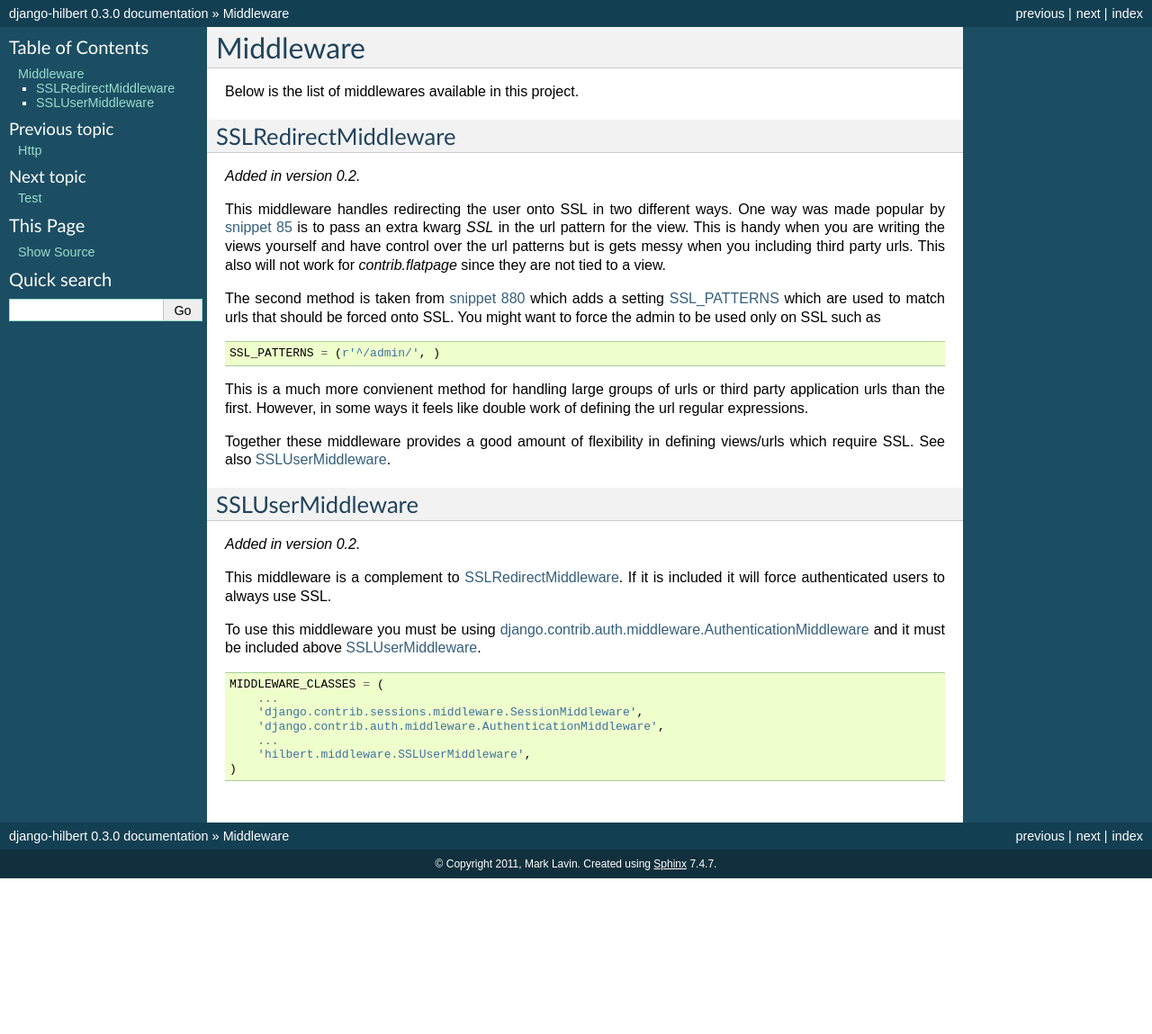
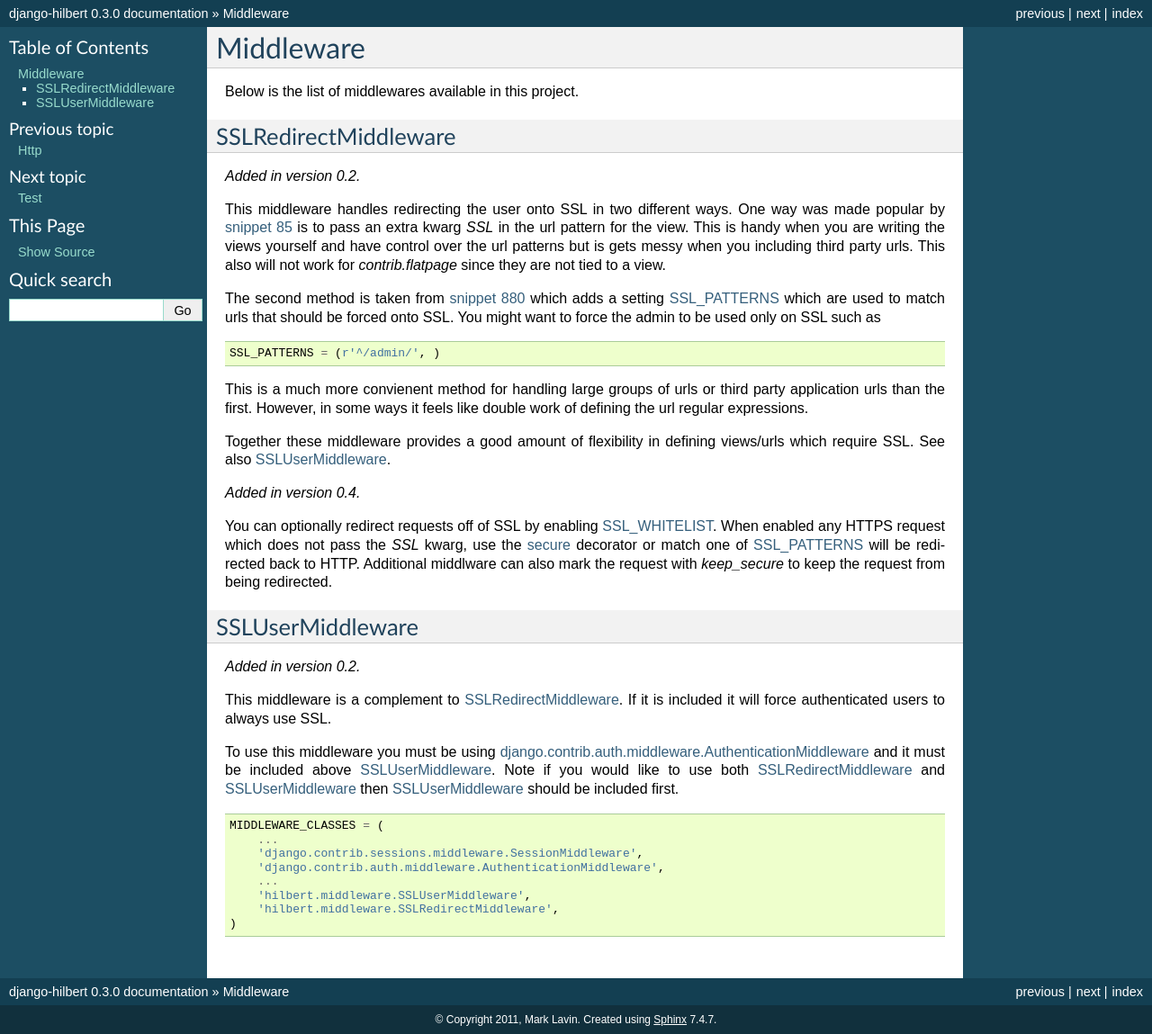
Before and after one commit to mlavin/django-hilbert, a Sphinx documentation site: the page built from docs/middleware.rst, in a window 1280 px wide. Shown: the whole page at 90% size. Built offline with Sphinx 7.4.7, drawn with Linux system fonts in a browser that asks for light colours; before the commit the page ends 976 px from its top, so only the background shows below that.

Commit message:
Final note on using SSL_WHITELIST in middleware docs. Fixes #5.

```diff
--- a/docs/middleware.rst
+++ b/docs/middleware.rst
@@ -33,6 +33,14 @@ defining the url regular expressions.
 Together these middleware provides a good amount of flexibility in defining views/urls
 which require SSL. See also :ref:`SSLUserMiddleware`.
 
+.. versionadded:: 0.4
+
+You can optionally redirect requests off of SSL by enabling :ref:`SSL_WHITELIST`.
+When enabled any HTTPS request which does not pass the `SSL` kwarg, use the :ref:`secure`
+decorator or match one of :ref:`SSL_PATTERNS` will be redirected back to HTTP.
+Additional middlware can also mark the request with `keep_secure` to keep
+the request from being redirected.
+
 
 .. _SSLUserMiddleware:
 
@@ -46,7 +54,9 @@ it will force authenticated users to always use SSL.
 
 To use this middleware you must be using
 `django.contrib.auth.middleware.AuthenticationMiddleware <http://docs.djangoproject.com/en/1.3/ref/middleware/#module-django.contrib.auth.middleware>`_
-and it must be included above :ref:`SSLUserMiddleware`.
+and it must be included above :ref:`SSLUserMiddleware`. Note if you would like
+to use both :ref:`SSLRedirectMiddleware` and :ref:`SSLUserMiddleware` then
+:ref:`SSLUserMiddleware` should be included first.
 
 .. code-block:: python
 
@@ -56,4 +66,5 @@ and it must be included above :ref:`SSLUserMiddleware`.
         'django.contrib.auth.middleware.AuthenticationMiddleware',
         ...
         'hilbert.middleware.SSLUserMiddleware',
+        'hilbert.middleware.SSLRedirectMiddleware',
     )
```
